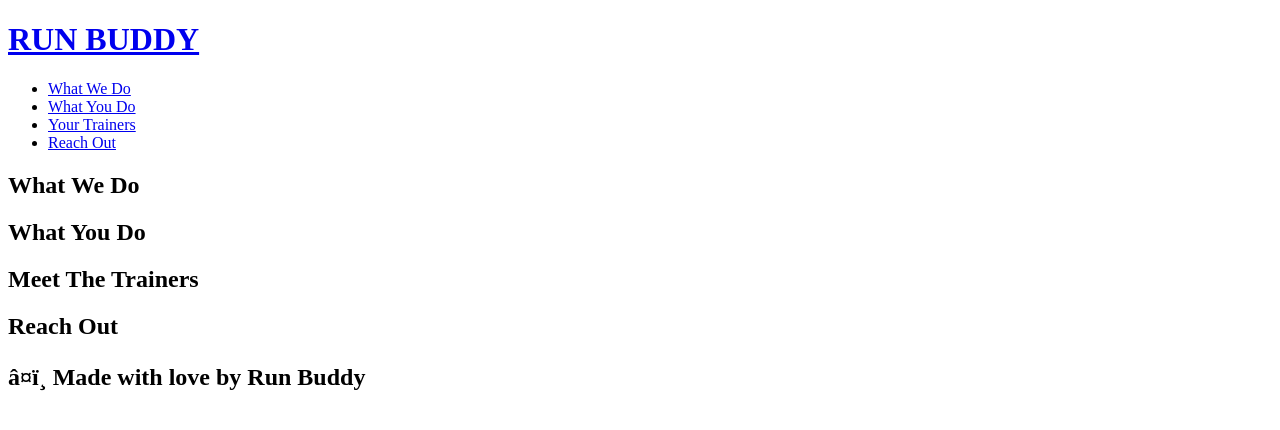
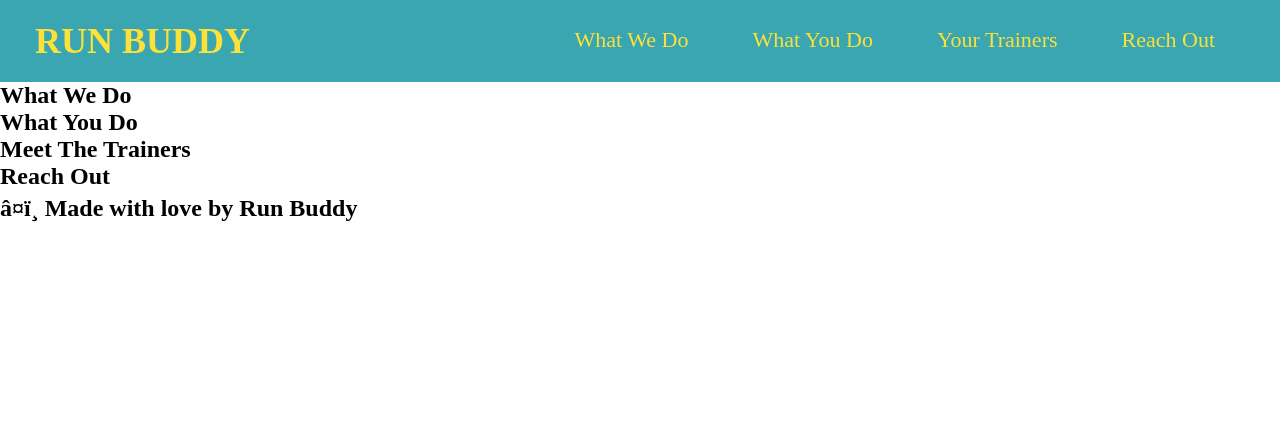
Before and after one commit to chodge9/run-buddy, a plain HTML site: page runbuddyindex.html in a window 1280 px wide. Drawn offline with Linux system fonts and the light colour scheme.

Commit message:
<additions to the css for the header>

```diff
--- /dev/null
+++ b/assets/css/style.css
@@ -0,0 +1,44 @@
+* {
+    margin: 0;
+    padding: 0;
+}
+
+body {
+    /*more on this crazy alphanumerical value in a minute! */
+    color: #39a6b2
+    font-family: Helvitca, Arial, sans-serif;
+}
+
+/*apply styles to <header> */
+header {
+    padding: 20px 35px;
+    background-color: #39a6b2;
+}
+
+header h1 {
+    font-weight: bold;
+    font-size: 36px;
+    color: #fce138
+    margin: 0;
+    display: inline;
+}
+
+header a {
+    text-decoration: none;
+    color: #fce138
+}
+
+header nav {
+    float: right;
+    margin: 7px 0;
+}
+
+header nav ul li {
+    display: inline;
+}
+
+header nav ul li a {
+    margin: 0 30px;
+    font-weight: lighter;
+    font-size: 22px;
+}
--- a/runbuddyindex.html
+++ b/runbuddyindex.html
@@ -1,8 +1,10 @@
 <!DOCTYPE html>
 <html lang="en">
     <head>
+        <link rel="stylesheet" href="./assets/css/style.css" />
         <meta charset="UTF-8 />">
         <title>Run Buddy</title>
+
     </head>
     <body>
     <!-- navigation -->
```
